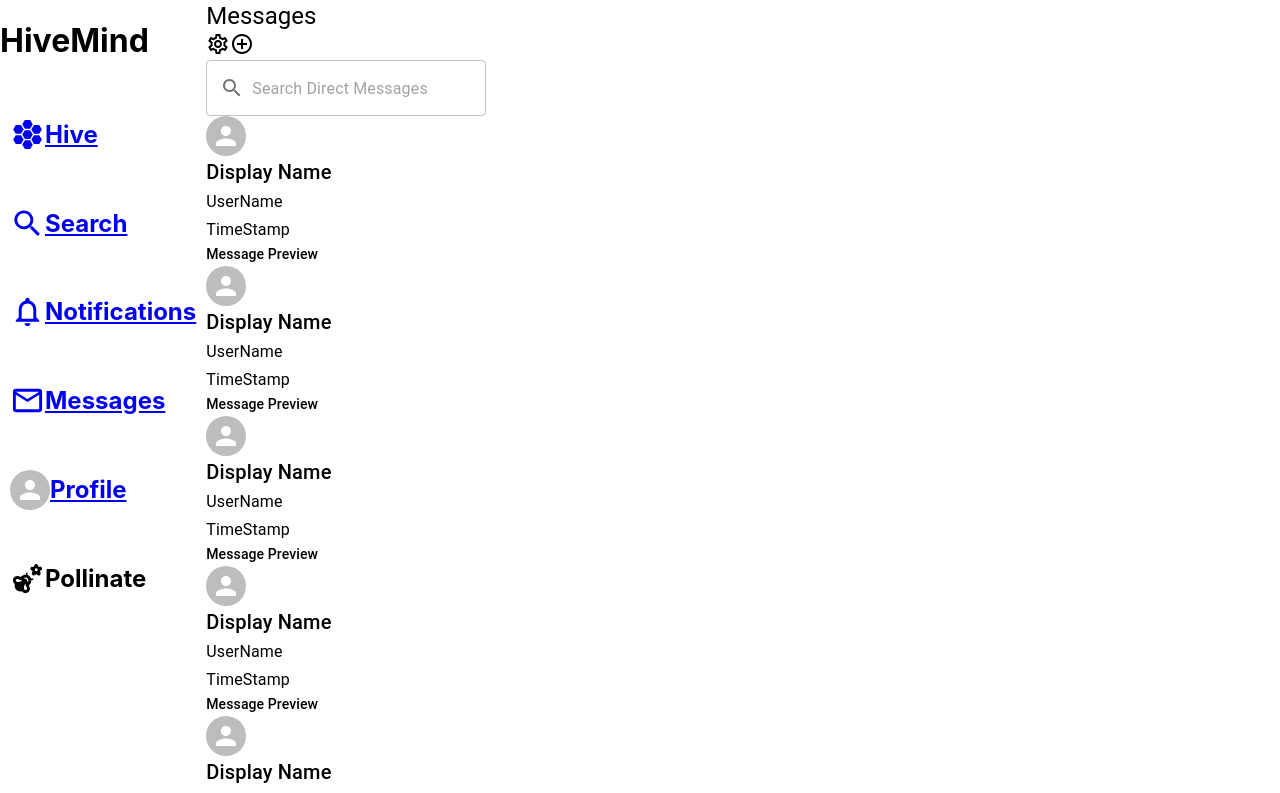
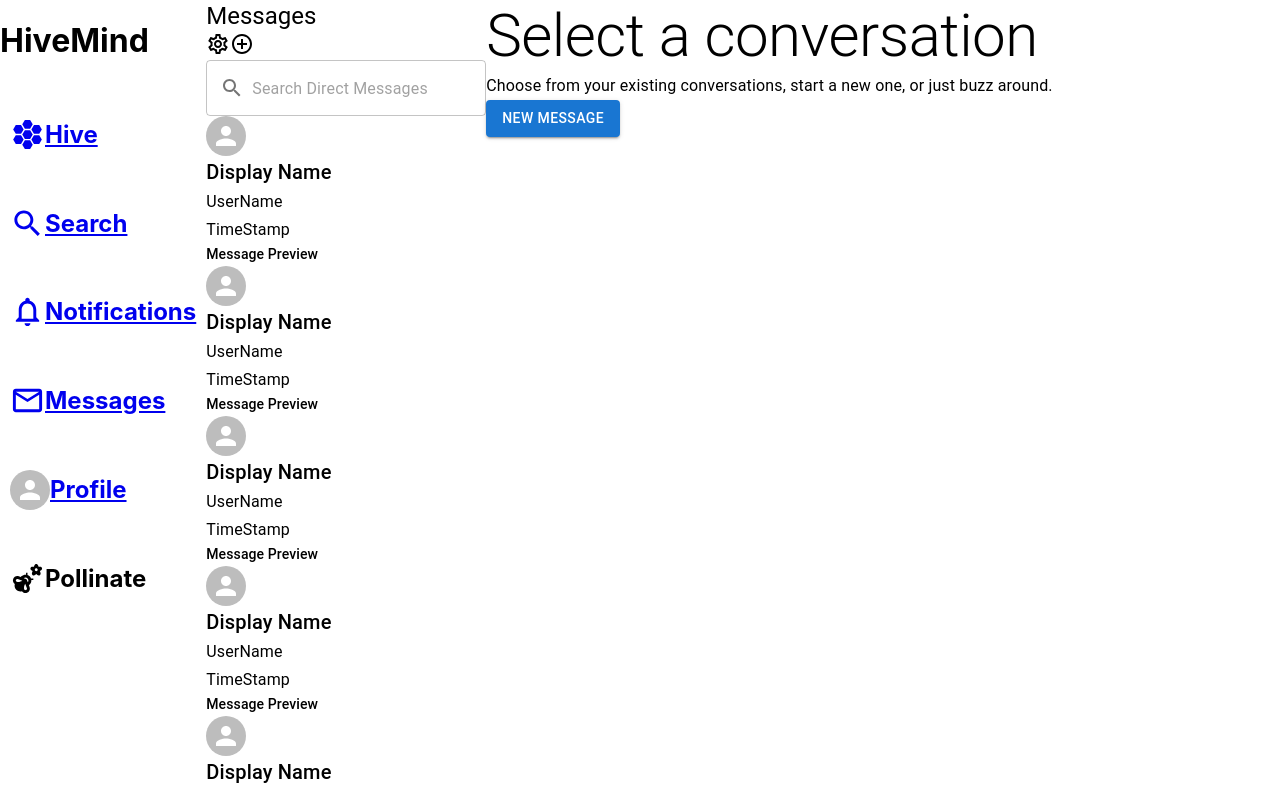
Before and after one commit to jck510/HiveMind, a React (Create React App) app: page /messages in a window 1280 px wide. Shown: the top 793 px of the page. Built offline with nearby package versions, Linux system fonts and the light colour scheme.

Commit message:
Added the section where conversations will appear

```diff
--- /dev/null
+++ b/src/components/Conversation.js
@@ -0,0 +1,15 @@
+import { Button, Typography } from '@mui/material'
+import React from 'react'
+
+const Conversation = () => {
+  return (
+    <div className='conversation-div'>
+        <Typography variant='h2'>Select a conversation</Typography>
+        <Typography variant='subtitle1'>Choose from your existing conversations, start a new one, or just buzz around.</Typography>
+        <Button variant='contained'>New Message</Button>
+
+    </div>
+  )
+}
+
+export default Conversation
--- a/src/components/MessagesPage.js
+++ b/src/components/MessagesPage.js
@@ -1,11 +1,17 @@
 import { AddCircleOutline, Search, Settings, SettingsOutlined } from '@mui/icons-material'
 import { InputAdornment, TextField, Typography } from '@mui/material'
-import React from 'react'
+import React, { useState } from 'react'
+import Conversation from './Conversation'
 import MessageList from './MessageList'
 
 const MessagesPage = () => {
+
+  const [currentConversationSelected, setCurrentConversationSelected] = useState(null);
+
   return (
     <div className='messages-page-div'>
+
+      <div className='messages-page-toolbar-div'>
         <div className='messages-page-header-div'>
           <Typography variant='h5'>Messages</Typography>
           <div className='messages-page-header-tools-div'>
@@ -23,6 +29,8 @@ const MessagesPage = () => {
         </div>
 
         <MessageList />
+      </div>
+      <Conversation />
 
     </div>
   )
--- a/src/index.css
+++ b/src/index.css
@@ -62,3 +62,7 @@ code {
 .user-post-reply-div {
   display: flex;
 }
+
+.messages-page-div {
+  display: flex;
+}
```
Lines whose indentation alone changed are shown as unchanged.
